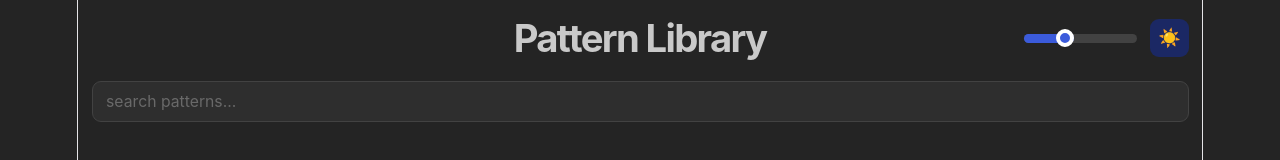
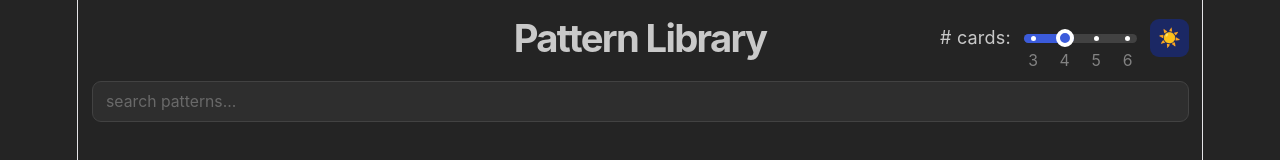
Before and after one commit to patyki4/pattern-library, a React (Vite) app in the folder pattern-frontend/: page / in a window 1280 px wide. Shown: the top 160 px of the page. Built offline with nearby package versions, Linux system fonts and the light colour scheme; no server answers.

Commit message:
updated slider

```diff
--- a/pattern-frontend/src/components/PatternForm.tsx
+++ b/pattern-frontend/src/components/PatternForm.tsx
@@ -47,7 +47,7 @@ function PatternForm({ onSubmit }: PatternFormProps) {
 
     return (
         <Card shadow="sm" padding="md" radius="md" color="blue">
-            <Title order={3}>
+            <Title order={3} style={{marginBottom: '1rem'}}>
             add pattern
             </Title>
 
--- a/pattern-frontend/src/pages/PatternLibraryPage.tsx
+++ b/pattern-frontend/src/pages/PatternLibraryPage.tsx
@@ -119,7 +119,20 @@ function PatternLibraryPage() {
                     Pattern Library
                 </Title>
                 <Group justify="flex-end" gap="sm">
-                    <Slider value={sliderValue} onChange={setSliderValue} min={3} max={6} step={1} w={100}/>
+                    <Text>
+                        # cards:
+                    </Text>
+                    <Slider
+                        value={sliderValue}
+                        onChange={setSliderValue}
+                        min={3} max={6}
+                        step={1} w={100}
+                        marks={[
+                            { value: 3, label: '3' },
+                            { value: 4, label: '4' },
+                            { value: 5, label: '5' },
+                            { value: 6, label: '6' },
+                        ]}/>
                     <ActionIcon
                         onClick={toggleTheme}
                         variant="light"
```
